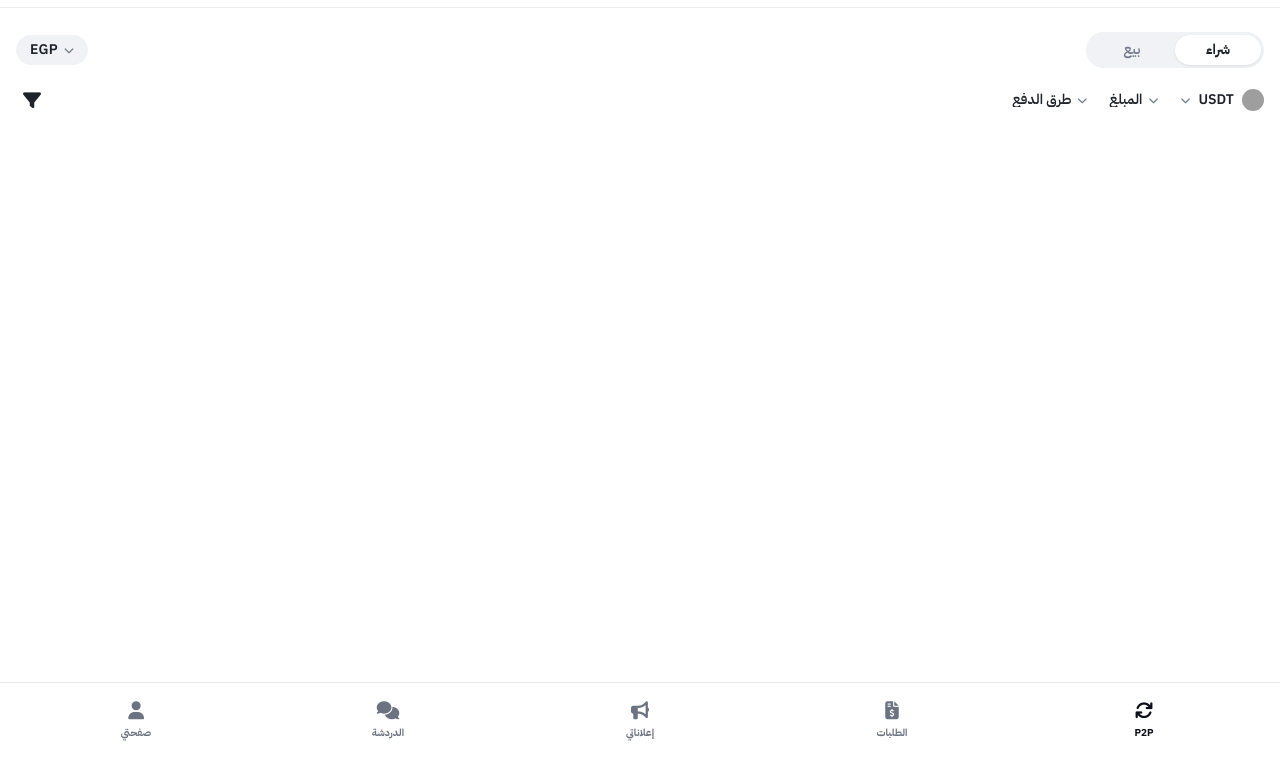
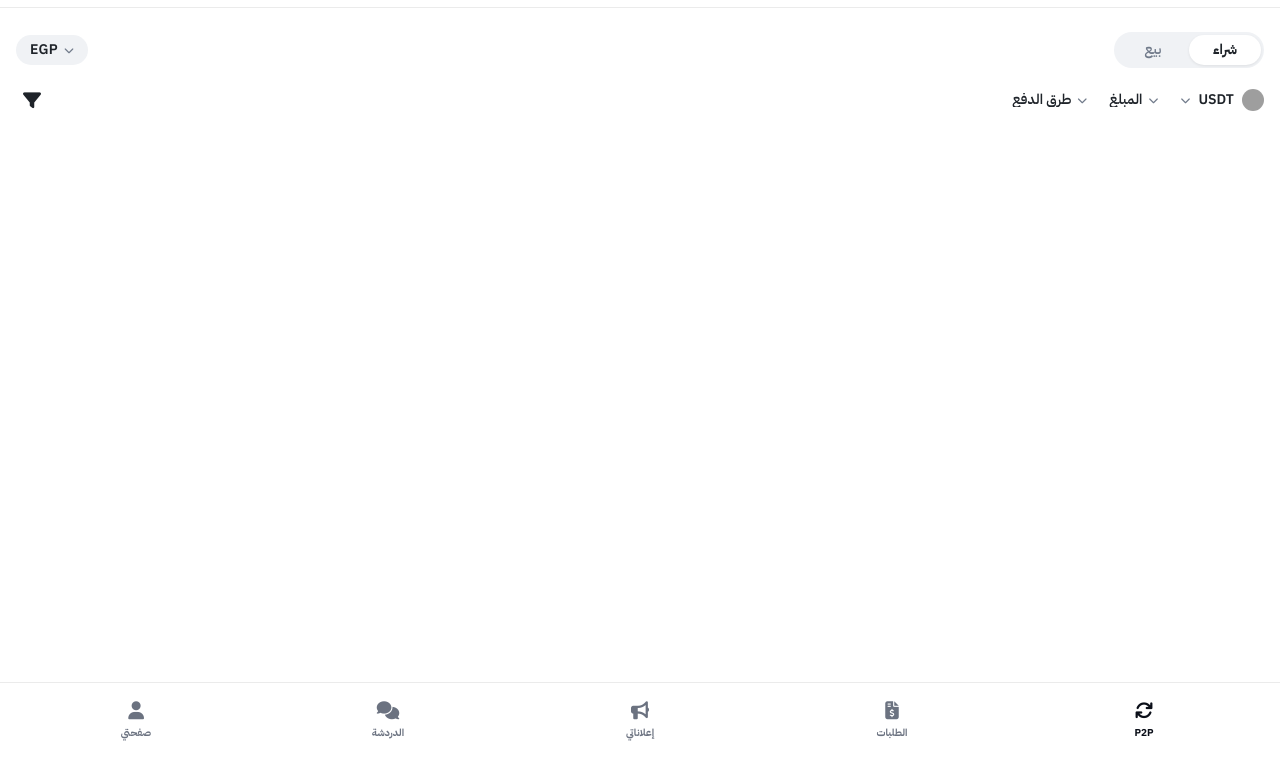
Before and after one commit to mm2-source/p2p28, a website: page index.html in a window 1280 px wide. Shown: the part 40-800 px from the top of the page. Drawn offline with Linux system fonts and the light colour scheme; some packages are replaced by stand-ins of ours; no server answers; grey boxes are pictures that could not be loaded; a script that the page names is missing.

Commit message:
Reduce width of market toggle button

```diff
--- a/style.css
+++ b/style.css
@@ -272,7 +272,7 @@ input[type="number"]::-webkit-inner-spin-button{ -webkit-appearance:none; margin
   border: none;
   overflow: hidden;
   margin: 0;
-  width: 178px;
+  width: 150px;
   height: 36px;
   flex: 0 0 auto;
 }
```
